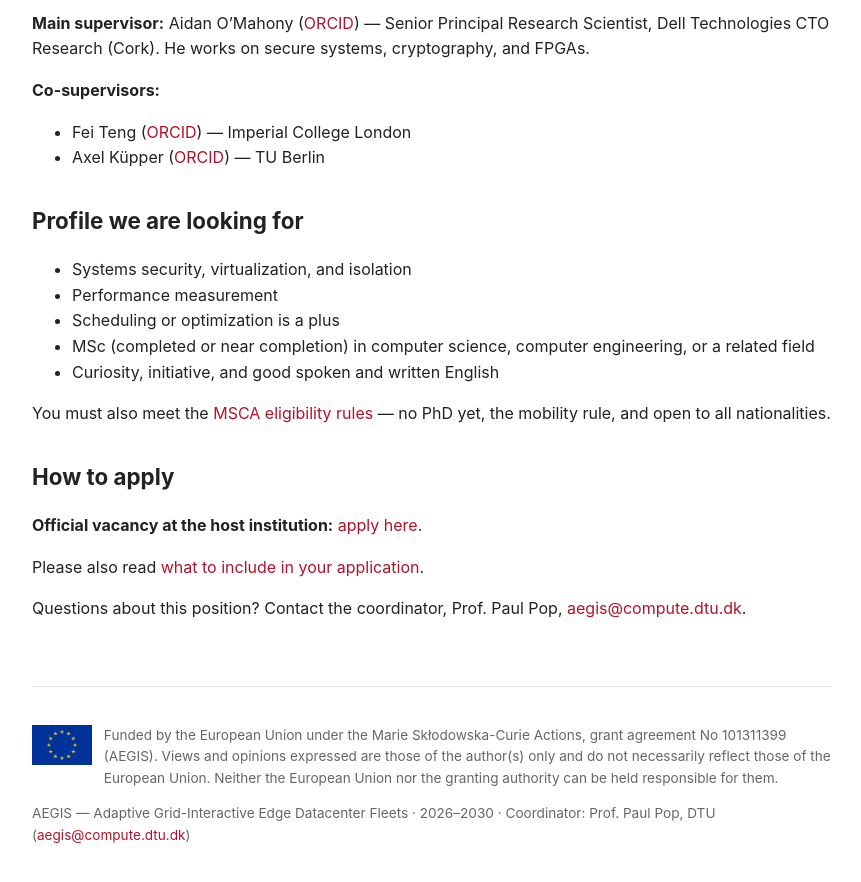
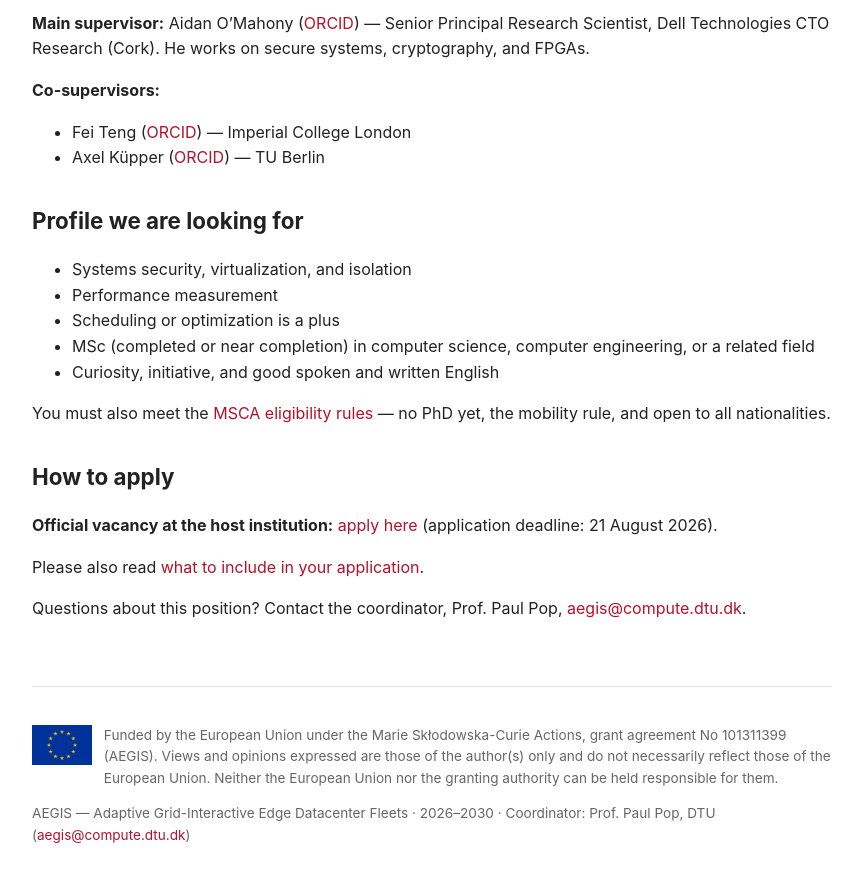
Before and after one commit to aegis-dn/aegis-dn.github.io, a Jekyll site: the page built from positions/dc10.md, in a window 1280 px wide and 900 px high, scrolled down 1523 px. Shown: the top 882 px of the window, without its empty margins (208-1069 px from the left). Built offline with Jekyll 4.4.1, drawn with Linux system fonts in a browser that asks for light colours.

Commit message:
Add application deadline for DC10 (Dell)
Co-Authored-By: Claude Fable 5 <noreply@anthropic.com>
Claude-Session: https://claude.ai/code/session_01QPvhehdW6b6exmyuZvSuWQ

```diff
--- a/positions/dc10.md
+++ b/positions/dc10.md
@@ -57,4 +57,4 @@ You will be employed by Dell Technologies and enrolled for your PhD at Imperial
 
 You must also meet the [MSCA eligibility rules](/job-requirements/) — no PhD yet, the mobility rule, and open to all nationalities.
 
-{% include apply-block.html dc="DC10" official="https://enterpriseplatform.dell.com/hcmUI/CandidateExperience/en/sites/careers/job/R285424/" %}
+{% include apply-block.html dc="DC10" official="https://enterpriseplatform.dell.com/hcmUI/CandidateExperience/en/sites/careers/job/R285424/" deadline="21 August 2026" %}
```
